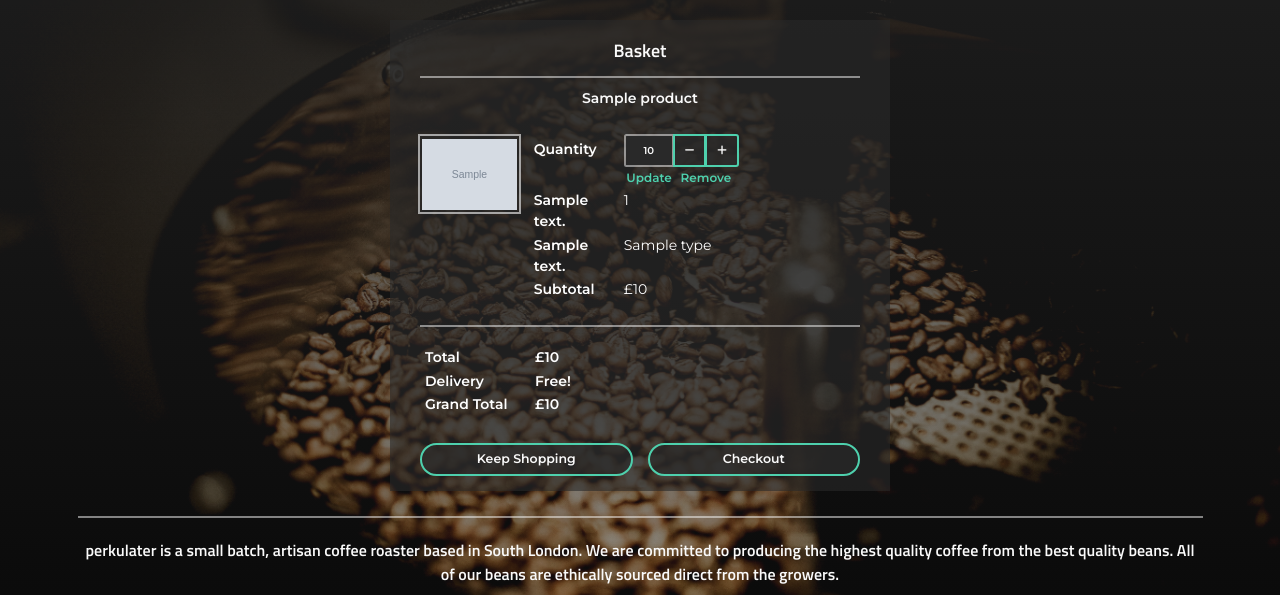
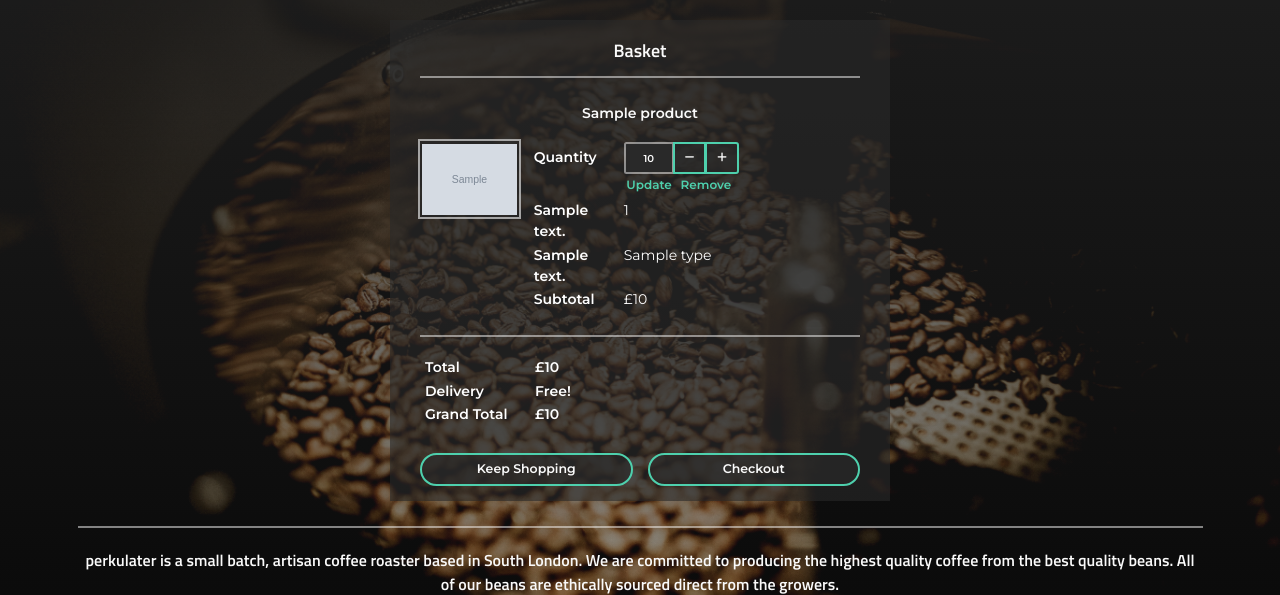
Before and after one commit to richardhenyash/perkulater, a Django app: template basket/templates/basket/basket.html in a window 1280 px wide. Shown: the part 147-742 px from the top of the page. Run offline with Django 3.2, Linux system fonts and the light colour scheme; the template is opened without the code that fills it: most values are stand-ins (such as "Sample title", 1, 10 or a date in 2020); grey boxes marked "Sample" are stand-in pictures; some libraries are stand-ins or nearby versions.

Commit message:
update basket styling

```diff
--- a/basket/static/basket/css/basket.css
+++ b/basket/static/basket/css/basket.css
@@ -50,7 +50,7 @@
         width: 7rem;
     }
     .basket-detail-quantity-title-text {
-        padding-top: 1.7rem!important
+        padding-top: 1.3rem!important
     }
     .basket-detail-title-text {
         font-size: 1.2rem;
--- a/basket/templates/basket/basket.html
+++ b/basket/templates/basket/basket.html
@@ -26,8 +26,10 @@
             {% if basket_items %}
                 {% for basket_item in basket_items %}
                     <div class="row">
-                        <p class="basket-detail-title-text text-center pt-0">{{ basket_item.product.name }}</p>
-                        <div class="col-4 col-md-3 py-4 px-2">
+                        <div class="col-12 pt-4">
+                            <p class="basket-detail-title-text text-center">{{ basket_item.product.name }}</p>
+                        </div>
+                        <div class="col-4 col-md-3 px-2 pt-2">
                             <div class="product-container">
                                 <div class="image-container">
                                     <a href="{% url 'product_detail' basket_item.product_id %}">
@@ -36,11 +38,11 @@
                                 </div>
                             </div>
                         </div>
-                        <div class="col-8 col-md-9 p-1 pt-2">
+                        <div class="col-8 col-md-9 p-1">
                             <table class="table table-dark table-borderless">
                                 <tr>
-                                    <td class="basket-detail-quantity-title-text basket-detail-title-text basket-table-title px-2 pt-4 pb-1">Quantity</td>
-                                    <td class="basket-detail-text pt-3 pb-1">
+                                    <td class="basket-detail-quantity-title-text basket-detail-title-text basket-table-title pt-3 px-2 pb-1">Quantity</td>
+                                    <td class="basket-detail-text">
                                         <form action="{% url 'adjust_basket' basket_item.product_key  %}" method="POST" class="form basket-update-form" id="{{ basket_item.product_key }}-update-form">
                                             {% csrf_token %}
                                             <div class="input-group">
@@ -69,12 +71,12 @@
                             </table>
                         </div>
                     </div>
+                    {% endfor %}
                     <div class="row">
                         <div class="divider-opaque">
                             <hr>
                         </div>
                     </div>
-                    {% endfor %}
                     <div class="row">
                         <div class="col-12">
                             <table class="table table-dark table-borderless">
```
